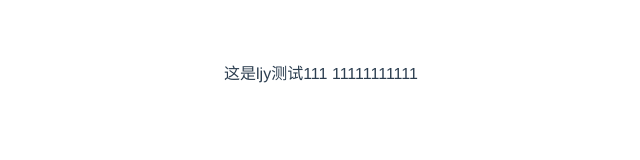
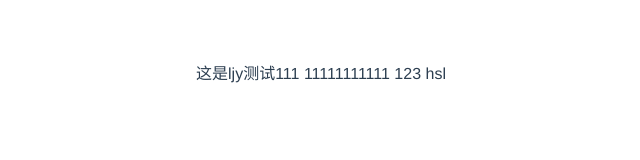
Before and after one commit to 1908b-lei-team/train3_vue, a Vue app: page /Test in a window 1280 px wide. Shown: the top 160 px of the page, without its empty margins (319-959 px from the left). Built offline with nearby package versions, Linux system fonts and the light colour scheme.

Commit message:
更新 Test.vue

```diff
--- a/src/components/Test.vue
+++ b/src/components/Test.vue
@@ -2,6 +2,8 @@
     <div>
       这是ljy测试111
       11111111111
+      123
+      hsl
     </div>
 </template>
 
```
